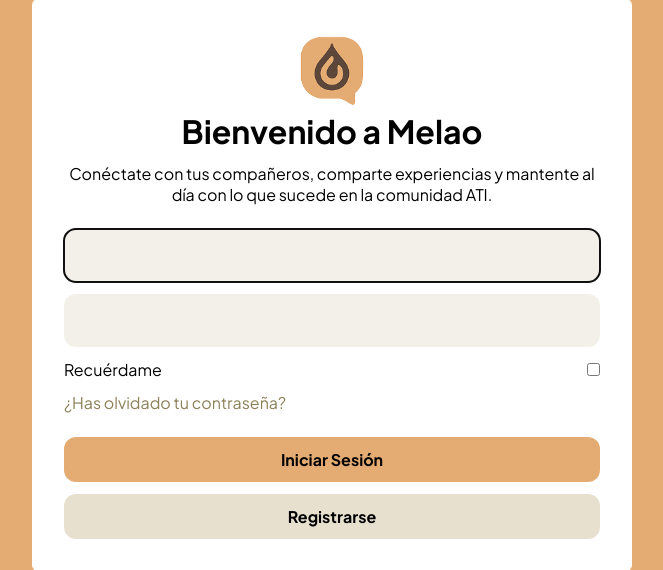
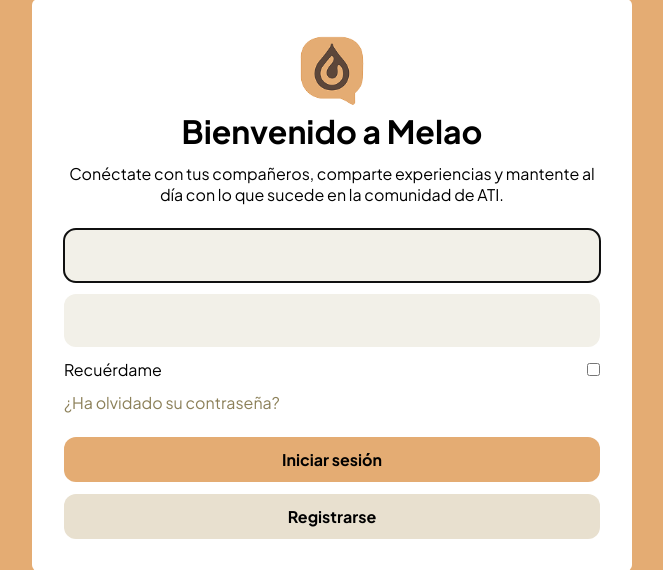
Before and after one commit to MiguelCiav/Melao, a Django app: page / in a window 1280 px wide. Shown: the part 143-713 px from the top of the page, without its empty margins (308-971 px from the left). Run offline with Django 4.2, Linux system fonts and the light colour scheme; some libraries are stand-ins or nearby versions.

Commit message:
Consistencia de mayúsculas y minúsculas.

```diff
--- a/melaoapp/templates/melaoapp/base.html
+++ b/melaoapp/templates/melaoapp/base.html
@@ -33,7 +33,7 @@
             <li><a href="{% url 'melaoapp:new_post_view' %}">Publicar</a></li>
             <li><a href="{% url 'melaoapp:chat_list_view' %}">Chat</a></li>
             <li><a href="{% url 'melaoapp:friends_list' %}">Amigos</a></li>
-            <li><a href="{% url 'melaoapp:search_person_view' %}">Buscar Personas</a></li>
+            <li><a href="{% url 'melaoapp:search_person_view' %}">Buscar  personas</a></li>
         </ul>
         <ul class="nav-list">
             <li class="right-nav-item">
--- a/melaoapp/templates/melaoapp/newPostView.html
+++ b/melaoapp/templates/melaoapp/newPostView.html
@@ -27,7 +27,7 @@
             </div>
             <label for="file-input" class="File-input">
             <img src="{% static 'melaoapp/img/uploadFile.png' %}" class="gallery-icon">
-            <p>Subir Videos o Imágenes</p>
+            <p>Subir videos o imágenes</p>
             </label>
 
             <input type="file" id="file-input" class="visually-hidden" accept="image/*,video/*">
--- a/melaoapp/templates/melaoapp/welcome.html
+++ b/melaoapp/templates/melaoapp/welcome.html
@@ -35,7 +35,7 @@
     </div>
 
     <p class="description">
-        Conéctate con tus compañeros, comparte experiencias y mantente al día con lo que sucede en la comunidad ATI.
+        Conéctate con tus compañeros, comparte experiencias y mantente al día con lo que sucede en la comunidad de ATI.
     </p>
 
     <!-- Campo usuario -->
@@ -55,10 +55,10 @@
         <input type="checkbox" name="remember-me" id="remember-me">
     </div>
 
-    <a href="#" class="desktop-content">¿Has olvidado tu contraseña?</a>
+    <a href="#" class="desktop-content">¿Ha olvidado su contraseña?</a>
 
     <button type="submit" class="button">
-        Iniciar Sesión
+        Iniciar sesión
     </button>
 
     <button type="button" onclick="document.location.href='{% url 'melaoapp:sign_up_view' %}'" class="button sign-up">
```
